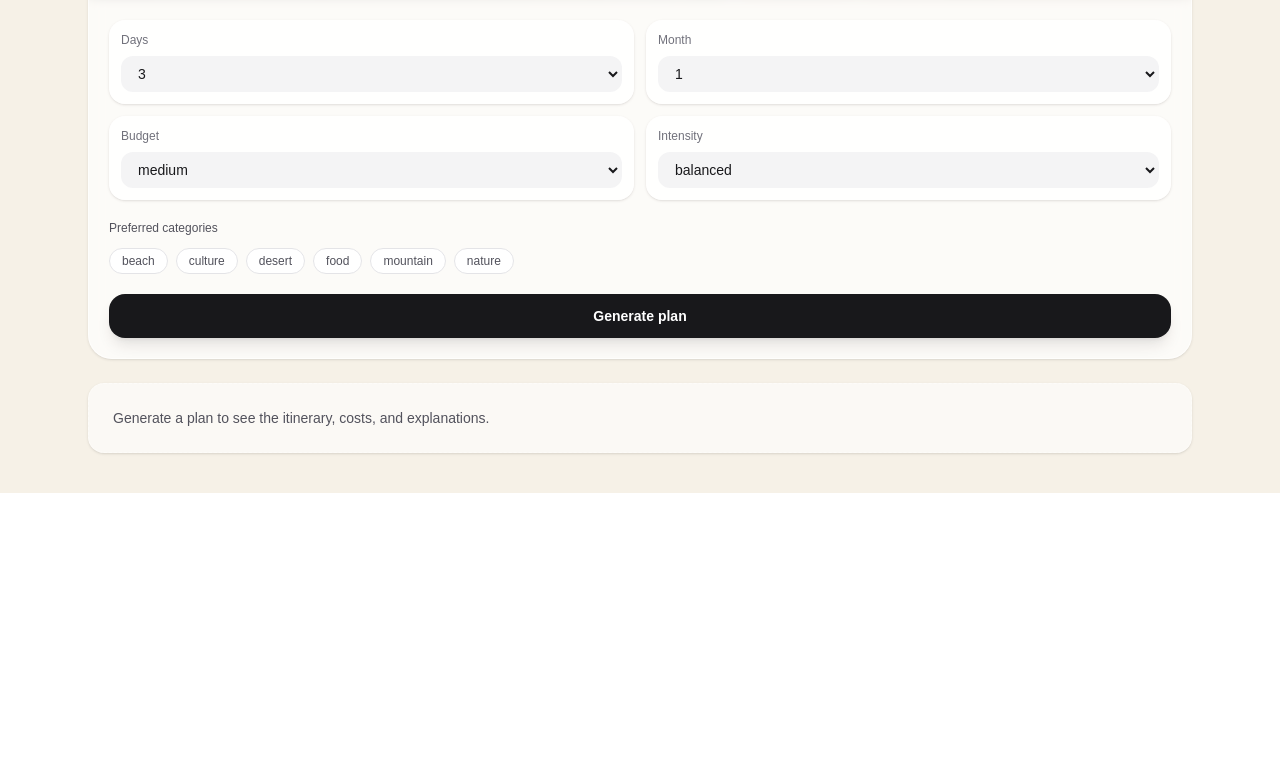
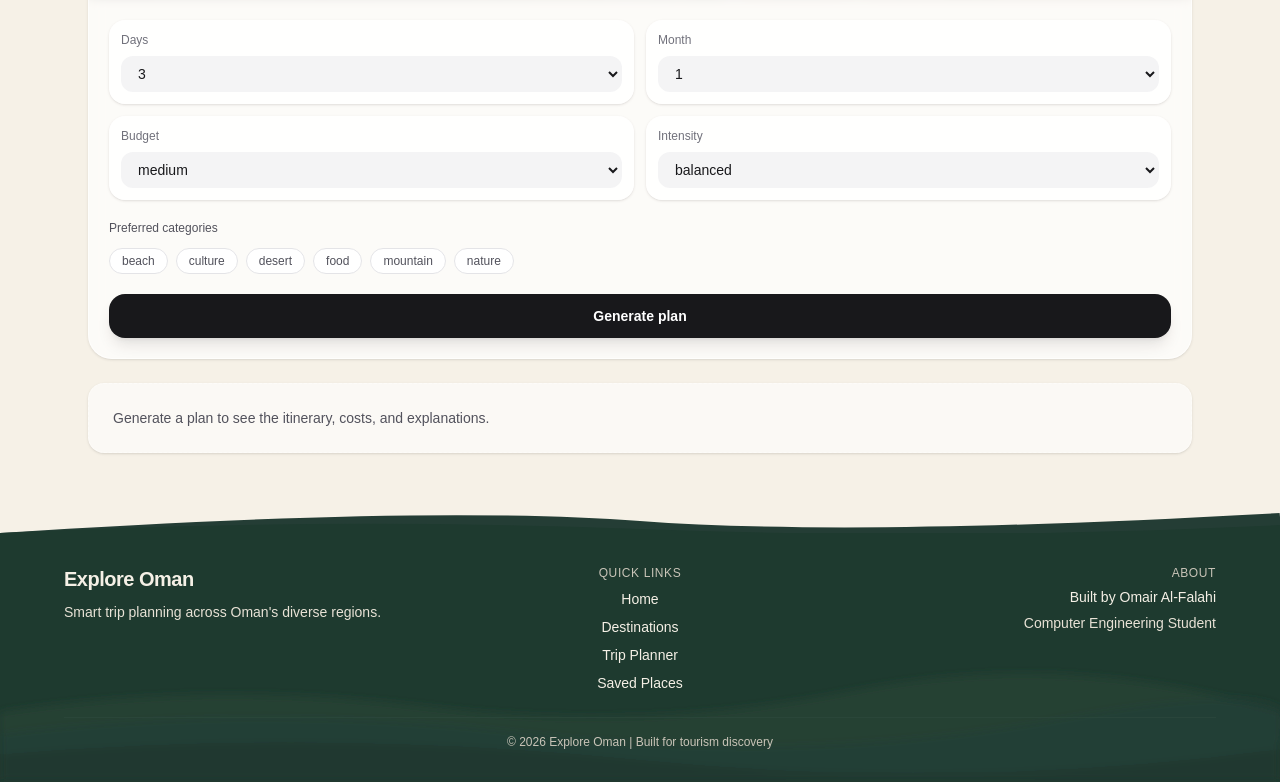
Before and after one commit to 3ma1r/codestacker-frontend-visit-oman, a Next.js app: page /en/planner in a window 1280 px wide. Shown: the part 365-1147 px from the top of the page. Before the commit the page ends 858 px from the top, so only its background shows below. Built offline with nearby package versions, Linux system fonts and the light colour scheme.

Commit message:
ui: add site footer

```diff
--- a/app/[locale]/layout.tsx
+++ b/app/[locale]/layout.tsx
@@ -1,6 +1,6 @@
 import { headers } from "next/headers";
-import { notFound } from "next/navigation";
 import HeaderBar from "../../components/common/HeaderBar";
+import Footer from "../../components/common/Footer";
 import { getDir, isLocale, type Locale } from "../../lib/i18n/locale";
 
 function getSwitchPath(locale: Locale, pathname: string) {
@@ -42,17 +42,20 @@ export default async function LocaleLayout({
   };
 
   return (
-    <div
-      dir={dir}
-      className={`min-h-screen bg-[#F6F1E7] text-neutral-900 ${rtl ? "rtl" : "ltr"}`}
-    >
+    <>
       <HeaderBar
         locale={locale}
         rtl={rtl}
         switchPath={switchPath}
         labels={labels}
       />
-      <main className="mx-auto max-w-6xl px-6 pb-10 pt-24">{children}</main>
-    </div>
+      <div
+        dir={dir}
+        className={`flex min-h-screen flex-col bg-[#F6F1E7] text-neutral-900 ${rtl ? "rtl" : "ltr"}`}
+      >
+        <main className="mx-auto w-full max-w-6xl flex-1 px-6 pb-10 pt-24">{children}</main>
+        <Footer locale={locale} rtl={rtl} />
+      </div>
+    </>
   );
 }
--- a/app/[locale]/page.tsx
+++ b/app/[locale]/page.tsx
@@ -129,7 +129,7 @@ export default async function DiscoverPage({ params }: Props) {
       >
         <div className="absolute inset-0 bg-gradient-to-r from-black/80 via-black/55 to-black/20" />
         <div className="absolute inset-0 backdrop-blur-[2px]" />
-        <div className="relative px-8 pb-24 pt-32 md:pb-28 md:pt-36">
+        <div className="relative px-6 pb-24 pt-32 md:ps-12 md:pe-6 md:pb-28 md:pt-36">
           <div className={`mx-auto max-w-6xl space-y-5 ${isArabic ? "text-right" : "text-left"}`}>
             <div className="inline-flex items-center gap-2 rounded-full border border-white/20 bg-white/10 px-3 py-1 text-xs font-medium text-white backdrop-blur">
               <span className="text-orange-400">●</span>
@@ -140,10 +140,10 @@ export default async function DiscoverPage({ params }: Props) {
             </h1>
             <p className="max-w-xl text-sm text-white/90 md:text-base">
               {isArabic
-                ? "استكشف الوجهات والمواسم بأسلوب مبني على البيانات."
-                : "A data-driven preview of destinations, seasons, and travel vibes."}
+                ? "اكتشف عُمان وخطط لرحلتك المثالية"
+                : "Discover Oman and plan your perfect journey"}
             </p>
-            <div className={`flex flex-wrap gap-3 ${isArabic ? "justify-end" : ""}`}>
+            <div className={`flex flex-wrap gap-3 ${isArabic ? "justify-start" : ""}`}>
               <Link
                 href={`/${locale}/planner`}
                 className="rounded-full bg-orange-500 px-5 py-2 text-sm font-semibold text-white shadow-sm transition hover:bg-orange-600"
@@ -187,7 +187,7 @@ export default async function DiscoverPage({ params }: Props) {
             <div className="mt-2 grid items-end gap-3 sm:grid-cols-3">
               <button
                 type="button"
-                className="min-h-[92px] rounded-2xl border border-black/20 px-2 py-2 text-left transition hover:border-black/35 hover:shadow-sm active:scale-[0.99] active:border-black/40"
+                className="flex min-h-[92px] flex-col items-center justify-center rounded-2xl border border-black/20 px-2 py-2 text-center transition hover:border-black/35 hover:shadow-sm active:scale-[0.99] active:border-black/40"
               >
                 <div className="text-5xl font-semibold leading-none text-neutral-900">
                   {destinations.length}
@@ -198,7 +198,7 @@ export default async function DiscoverPage({ params }: Props) {
               </button>
               <button
                 type="button"
-                className="min-h-[92px] rounded-2xl border border-black/20 px-2 py-2 text-left transition hover:border-black/35 hover:shadow-sm active:scale-[0.99] active:border-black/40"
+                className="flex min-h-[92px] flex-col items-center justify-center rounded-2xl border border-black/20 px-2 py-2 text-center transition hover:border-black/35 hover:shadow-sm active:scale-[0.99] active:border-black/40"
               >
                 <div className="text-4xl font-semibold leading-none text-neutral-900">
                   {regionsCount}
@@ -209,7 +209,7 @@ export default async function DiscoverPage({ params }: Props) {
               </button>
               <button
                 type="button"
-                className="min-h-[92px] rounded-2xl border border-black/20 px-2 py-2 text-left transition hover:border-black/35 hover:shadow-sm active:scale-[0.99] active:border-black/40"
+                className="flex min-h-[92px] flex-col items-center justify-center rounded-2xl border border-black/20 px-2 py-2 text-center transition hover:border-black/35 hover:shadow-sm active:scale-[0.99] active:border-black/40"
               >
                 <div className="text-4xl font-semibold leading-none text-neutral-900">
                   {categoriesCount}
--- /dev/null
+++ b/components/common/Footer.tsx
@@ -0,0 +1,166 @@
+import Link from "next/link";
+import type { Locale } from "@/lib/i18n/locale";
+
+type Props = {
+  locale: Locale;
+  rtl: boolean;
+};
+
+const LABELS = {
+  en: {
+    home: "Home",
+    destinations: "Destinations",
+    tripPlanner: "Trip Planner",
+    savedPlaces: "Saved Places",
+    tagline: "Smart trip planning across Oman's diverse regions.",
+    builtBy: "Built by Omair Al-Falahi",
+    role: "Computer Engineering Student",
+    copyright: "© 2026 Explore Oman | Built for tourism discovery",
+  },
+  ar: {
+    home: "الرئيسية",
+    destinations: "الوجهات",
+    tripPlanner: "مخطط الرحلة",
+    savedPlaces: "الأماكن المحفوظة",
+    tagline: "تخطيط رحلات ذكي عبر مناطق عُمان المتنوعة.",
+    builtBy: "صُمم بواسطة عمير الفلاحي",
+    role: "طالب هندسة حاسوب",
+    copyright: "© 2026 استكشف عُمان | صُمم لاكتشاف السياحة",
+  },
+} as const;
+
+export default function Footer({ locale, rtl }: Props) {
+  const t = LABELS[locale];
+
+  return (
+    <footer
+      className="relative mt-auto overflow-hidden rounded-t-3xl"
+      dir={rtl ? "rtl" : "ltr"}
+    >
+      {/* Soft layered curves – minimal Oman-inspired wave transition */}
+      <div
+        className="relative h-8 w-full sm:h-10"
+        aria-hidden
+      >
+        <svg
+          className="absolute inset-0 h-full w-full"
+          viewBox="0 0 1200 50"
+          preserveAspectRatio="none"
+        >
+          <path
+            fill="#243d35"
+            d="M0 50 Q400 15 600 35 T1200 25 L1200 50 Z"
+          />
+          <path
+            fill="#1e3a2f"
+            d="M0 50 Q300 30 600 45 T1200 40 L1200 50 Z"
+          />
+        </svg>
+      </div>
+
+      {/* Footer body */}
+      <div className="relative bg-[#1e3a2f] px-6 py-6 text-[#f5f0e6] sm:px-8 md:py-8">
+        {/* Subtle layered mountain/landscape silhouette – decorative background only */}
+        <div
+          className="pointer-events-none absolute inset-x-0 bottom-0 h-[48%]"
+          aria-hidden
+        >
+          <svg
+            className="h-full w-full"
+            viewBox="0 0 1200 180"
+            preserveAspectRatio="xMidYMax slice"
+          >
+            <defs>
+              <filter id="footer-landscape-blur" x="-15%" y="-15%" width="130%" height="130%">
+                <feGaussianBlur in="SourceGraphic" stdDeviation="4" />
+              </filter>
+            </defs>
+            <g filter="url(#footer-landscape-blur)">
+              {/* Back layer – lightest, most distant */}
+              <path
+                fill="#2d4a3e"
+                fillOpacity="0.38"
+                d="M0 180 L0 115 Q200 85 400 110 T800 95 T1200 115 L1200 180 Z"
+              />
+              {/* Middle layer */}
+              <path
+                fill="#243d35"
+                fillOpacity="0.45"
+                d="M0 180 L0 135 Q250 105 500 135 T1000 120 T1200 145 L1200 180 Z"
+              />
+              {/* Front layer – darkest, closest to bottom */}
+              <path
+                fill="#1a3329"
+                fillOpacity="0.42"
+                d="M0 180 L0 155 Q300 130 600 160 T1200 150 L1200 180 Z"
+              />
+            </g>
+          </svg>
+        </div>
+
+        <div className="relative z-10 mx-auto max-w-6xl">
+          <div className="grid gap-6 md:grid-cols-3 md:gap-6">
+            {/* Left column */}
+            <div className={`space-y-2 ${rtl ? "text-right md:text-right" : "text-left"}`}>
+              <h3 className="text-xl font-semibold tracking-tight text-[#f5f0e6]">
+                Explore Oman
+              </h3>
+              <p className="max-w-xs text-sm leading-relaxed text-[#e8e2d6]">
+                {t.tagline}
+              </p>
+            </div>
+
+            {/* Center column - Quick links */}
+            <div className={`space-y-2 ${rtl ? "text-right md:text-center" : "text-left md:text-center"}`}>
+              <div className="text-xs font-medium uppercase tracking-wider text-[#c9c4b8]">
+                Quick Links
+              </div>
+              <nav className="flex flex-wrap gap-x-4 gap-y-2 md:flex-col md:items-center md:gap-2">
+                <Link
+                  href={`/${locale}`}
+                  className="text-sm text-[#f5f0e6] transition hover:text-[#fff] hover:underline"
+                >
+                  {t.home}
+                </Link>
+                <Link
+                  href={`/${locale}/destinations`}
+                  className="text-sm text-[#f5f0e6] transition hover:text-[#fff] hover:underline"
+                >
+                  {t.destinations}
+                </Link>
+                <Link
+                  href={`/${locale}/planner`}
+                  className="text-sm text-[#f5f0e6] transition hover:text-[#fff] hover:underline"
+                >
+                  {t.tripPlanner}
+                </Link>
+                <Link
+                  href={`/${locale}/saved`}
+                  className="text-sm text-[#f5f0e6] transition hover:text-[#fff] hover:underline"
+                >
+                  {t.savedPlaces}
+                </Link>
+              </nav>
+            </div>
+
+            {/* Right column - Contact */}
+            <div className={`space-y-1.5 ${rtl ? "text-left md:text-right" : "text-right"}`}>
+              <div className="text-xs font-medium uppercase tracking-wider text-[#c9c4b8]">
+                About
+              </div>
+              <p className="text-sm text-[#f5f0e6]">{t.builtBy}</p>
+              <p className="text-sm text-[#e8e2d6]">{t.role}</p>
+            </div>
+          </div>
+
+          {/* Bottom copyright */}
+          <div className="mt-6 border-t border-[#2d4a3e]/60 pt-4 text-center">
+            <p className="text-xs text-[#c9c4b8]">
+              {t.copyright}
+            </p>
+          </div>
+        </div>
+      </div>
+    </footer>
+  );
+}
--- a/components/common/HeaderBar.tsx
+++ b/components/common/HeaderBar.tsx
@@ -2,6 +2,8 @@
 
 import Link from "next/link";
 import { usePathname } from "next/navigation";
+import { createPortal } from "react-dom";
+import { useEffect, useState } from "react";
 import SavedCounter from "./SavedCounter";
 
 type Props = {
@@ -32,7 +34,17 @@ export default function HeaderBar({
     : "transition hover:text-white/90 hover:underline";
   const counterTextClass = useDarkNav ? "text-zinc-900" : "text-white";
 
-  return (
+  const [mounted, setMounted] = useState(false);
+
+  useEffect(() => {
+    setMounted(true);
+  }, []);
+
+  if (!mounted) {
+    return null;
+  }
+
+  const header = (
     <header
       className="fixed inset-x-0 top-0 z-50 w-full"
       style={{ position: "fixed", top: 0, left: 0, right: 0 }}
@@ -88,4 +100,6 @@ export default function HeaderBar({
       </div>
     </header>
   );
+
+  return createPortal(header, document.body);
 }
```
